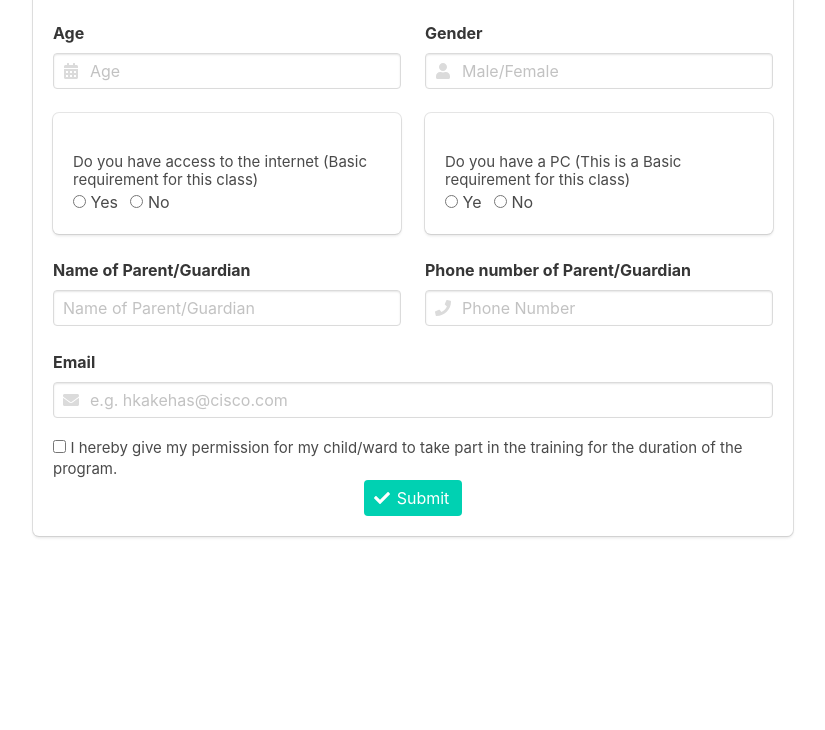
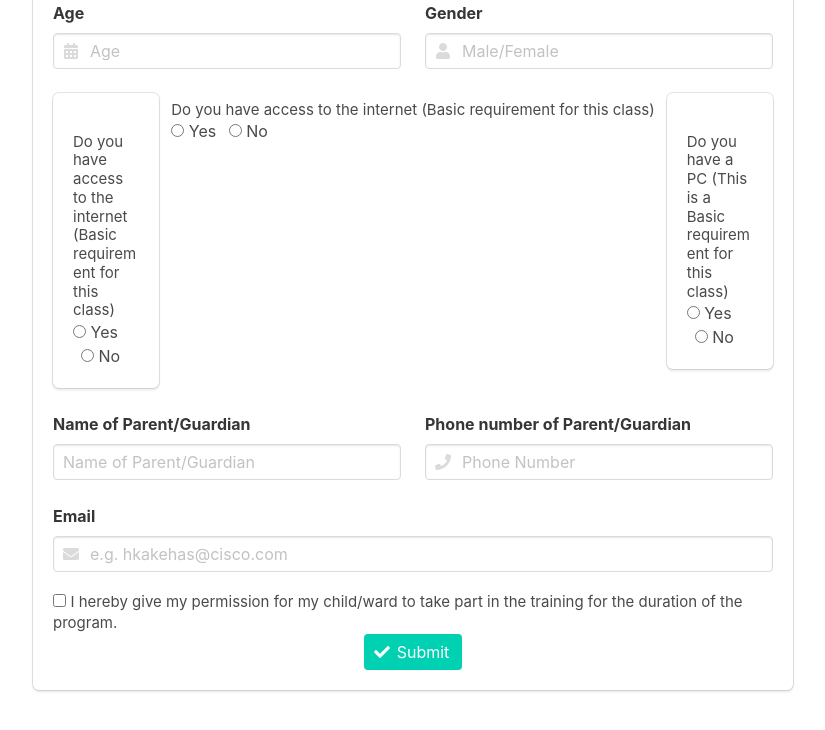
Before and after one commit to praisejahuzoma/Mobile-First-registration-form, a plain HTML site: page index.html in a window 1280 px wide. Shown: the part 867-1597 px from the top of the page, without its empty margins (227-1052 px from the left). Before the commit the page ends 1471 px from the top, so only its background shows below. Drawn offline with nearby package versions, Linux system fonts and the light colour scheme.

Commit message:
Update index.html

```diff
--- a/index.html
+++ b/index.html
@@ -93,16 +93,27 @@
                    </div>
                   </div>
 
-
-
-                  <div class="column ">
+             <div class="control">
+               <section>
+                          <h2 class="subtitle " style="font-size:15px; margin-top:20px;"> Do you have access to the internet (Basic requirement for this class)</h2>
+                          </section>
+  <label class="radio">
+    <input type="radio" name="answer">
+    Yes
+  </label>
+  <label class="radio">
+    <input type="radio" name="answer">
+    No
+  </label>
+</div>
+             <div class="column">
                     <div class="control box">
                         <section>
                             <h2 class="subtitle " style="font-size:15px; margin-top:20px;"> Do you have a PC (This is a Basic requirement for this class)</h2>
                             </section>
                         <label class="radio">
                           <input type="radio" name="answer">
-                          Ye
+                          Yes
                         </label>
                         <label class="radio">
                           <input type="radio" name="answer">
```
